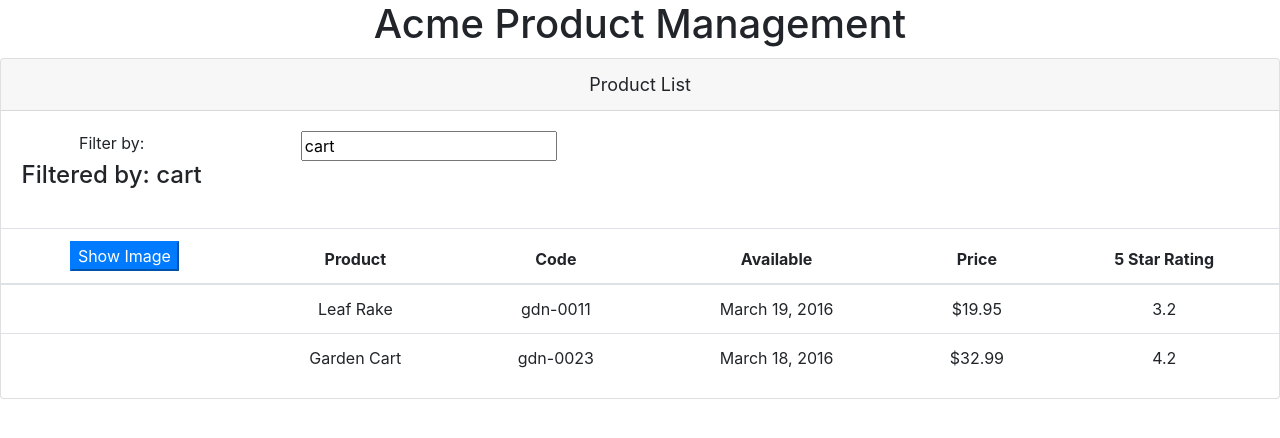
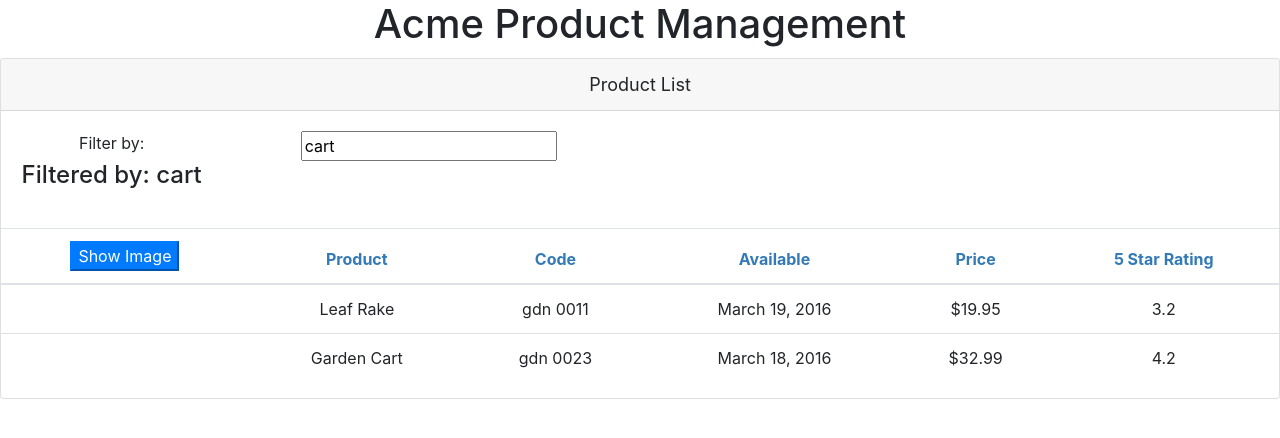
Before and after one commit to kbcsharp/angulargsps, an Angular app: page / in a window 1280 px wide. Shown: the top 438 px of the page. Built offline with nearby package versions, Linux system fonts and the light colour scheme.

Commit message:
add custom pipe and implement

```diff
--- a/src/app/app.module.ts
+++ b/src/app/app.module.ts
@@ -4,9 +4,10 @@ import { NgModule } from "@angular/core";
 
 import { AppComponent } from "./app.component";
 import { ProductListComponent } from "./products/product-list.component";
+import { ConvertToSpacesPipe } from "./shared/convert-to-spaces.pipe";
 
 @NgModule({
-  declarations: [AppComponent, ProductListComponent],
+  declarations: [AppComponent, ProductListComponent, ConvertToSpacesPipe],
   imports: [BrowserModule, FormsModule],
   bootstrap: [AppComponent]
 })
--- /dev/null
+++ b/src/app/products/product-list.component.css
@@ -0,0 +1,3 @@
+thead {
+    color: #337AB7;
+}
--- a/src/app/products/product-list.component.html
+++ b/src/app/products/product-list.component.html
@@ -43,7 +43,7 @@
             />
           </td>
           <td>{{ product.productName }}</td>
-          <td>{{ product.productCode | lowercase }}</td>
+          <td>{{ product.productCode | lowercase | convertToSpaces: "-" }}</td>
           <td>{{ product.releaseDate }}</td>
           <td>{{ product.price | currency:"USD":"symbol":"1.2-2" }}</td>
           <td>{{ product.starRating }}</td>
--- a/src/app/products/product-list.component.ts
+++ b/src/app/products/product-list.component.ts
@@ -3,7 +3,8 @@ import { IProduct } from "./product";
 
 @Component({
   selector: "pm-products",
-  templateUrl: "./product-list.component.html"
+  templateUrl: "./product-list.component.html",
+  styleUrls: ["./product-list.component.css"]
 })
 export class ProductListComponent {
   title: string = "Product List";
--- /dev/null
+++ b/src/app/shared/convert-to-spaces.pipe.ts
@@ -0,0 +1,10 @@
+import { Pipe, PipeTransform } from "@angular/core";
+
+@Pipe({
+    name: "convertToSpaces"
+})
+export class ConvertToSpacesPipe implements PipeTransform {
+    transform(value: string, character: string): string {
+        return value.replace(character, " ");
+    }
+}
```
